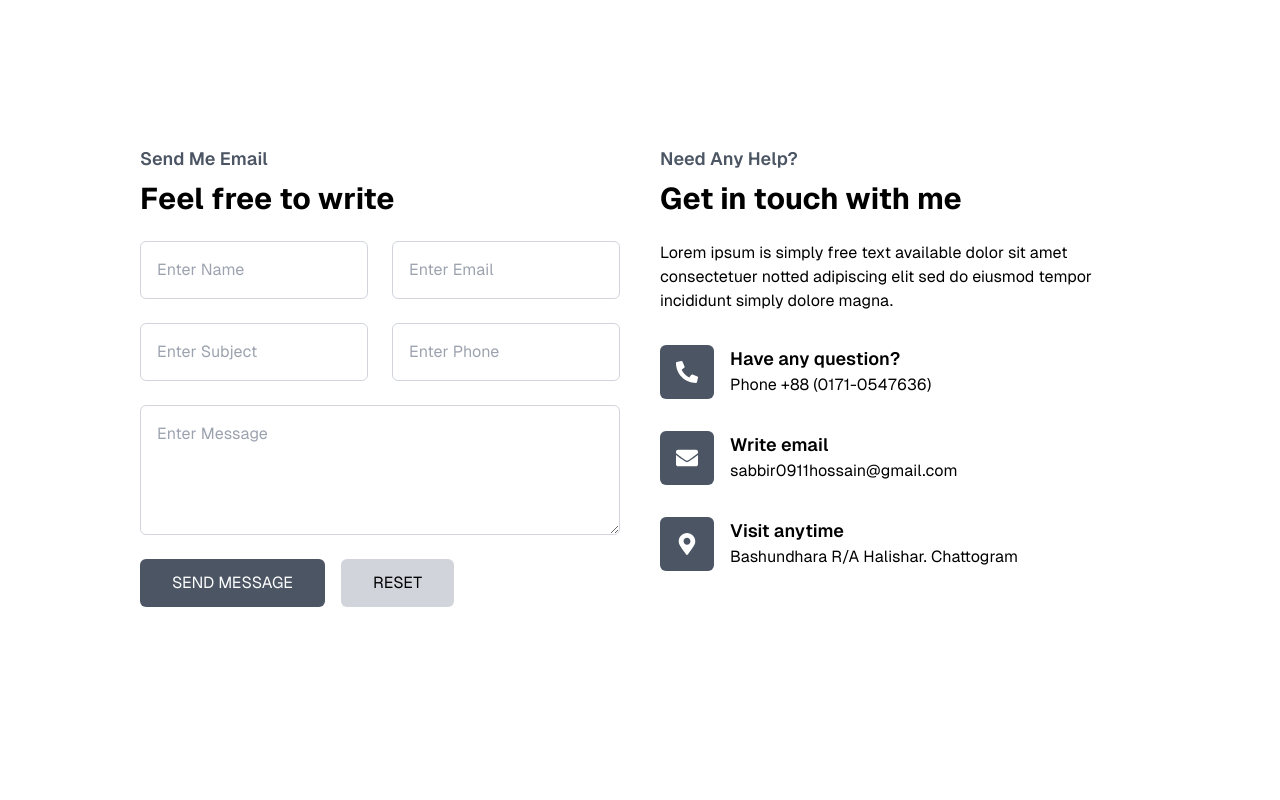
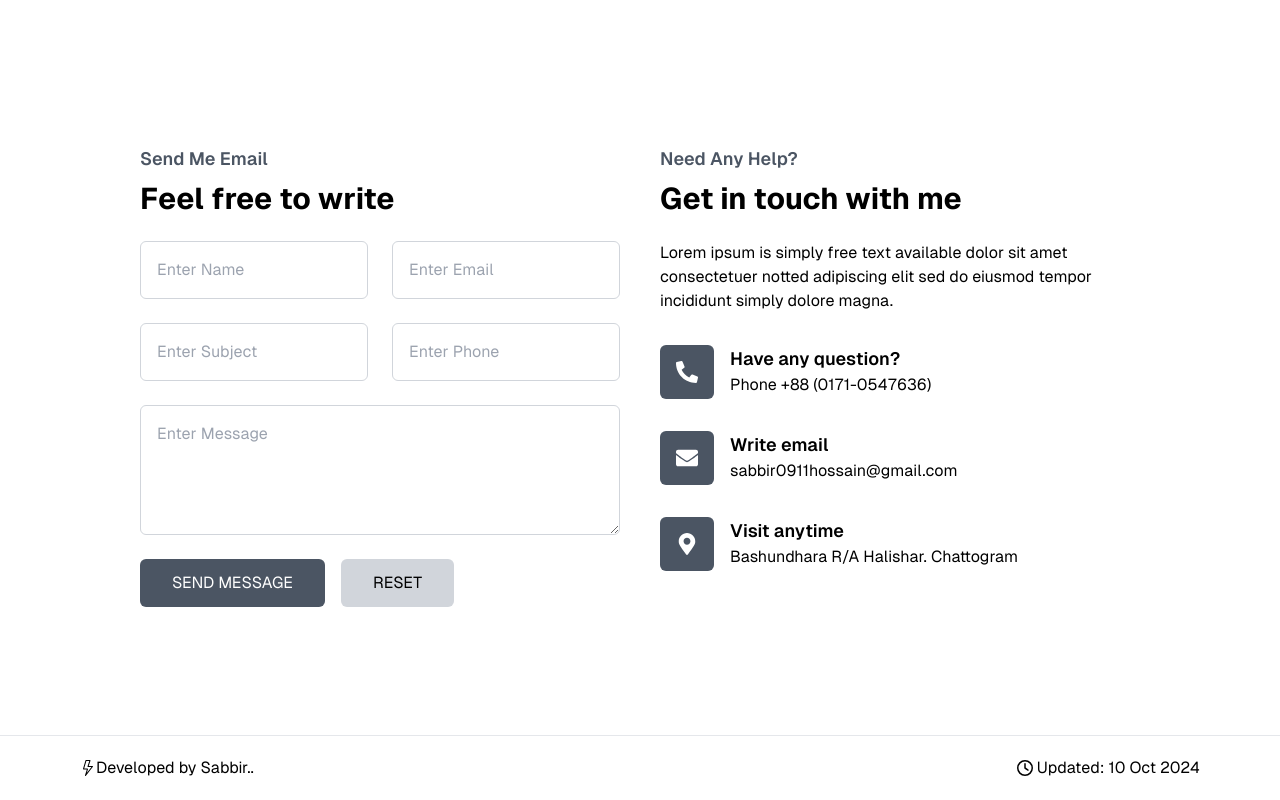
Before and after one commit to SaqlineShabbir/SABBIR-HOSSAIN, a Next.js app: page / in a window 1280 px wide. Shown: the part 4997-5797 px from the top of the page. Before the commit the page ends 5732 px from the top, so only its background shows below. Built offline with nearby package versions, Linux system fonts and the light colour scheme.

Commit message:
Footer addeed

```diff
--- a/package.json
+++ b/package.json
@@ -12,7 +12,8 @@
     "next": "15.0.1",
     "react": "19.0.0-rc-69d4b800-20241021",
     "react-dom": "19.0.0-rc-69d4b800-20241021",
-    "react-icons": "^5.3.0"
+    "react-icons": "^5.3.0",
+    "react-loader-spinner": "^6.1.6"
   },
   "devDependencies": {
     "autoprefixer": "^10.4.20",
--- /dev/null
+++ b/src/v1/components/Footer.jsx
@@ -0,0 +1,22 @@
+import { BsLightning } from "react-icons/bs";
+import { FaRegClock } from "react-icons/fa6";
+
+const Footer = () => {
+  return (
+    <div>
+      <hr />
+
+      <div className="lg:flex justify-between py-5 lg:px-20  px-3">
+        <span className="flex items-center">
+          <BsLightning />
+          Developed by Sabbir..
+        </span>
+        <span className="flex items-center gap-1">
+          <FaRegClock /> Updated: 10 Oct 2024
+        </span>
+      </div>
+    </div>
+  );
+};
+
+export default Footer;
--- a/src/v1/components/Home.jsx
+++ b/src/v1/components/Home.jsx
@@ -1,5 +1,6 @@
 import Banner from "./Banner";
 import ContactForm from "./Contact";
+import Footer from "./Footer";
 import Projects from "./Projects";
 import Resume from "./Resume";
 import Socials from "./Socials";
@@ -11,6 +12,7 @@ const Main = () => {
       <Resume />
       <Projects />
       <ContactForm />
+      <Footer />
     </div>
   );
 };
```
Also changed, not shown: loading.js (added, +23 -0 lines), 1 other file (tests, documents, lock files or other folders).
